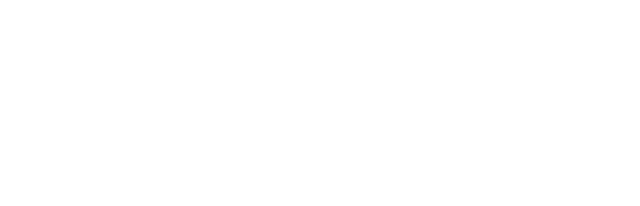
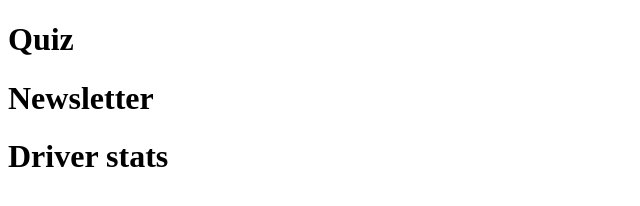
Before and after one commit to Kieran-Bourke/Milestone-project-2-, a plain HTML site: page index.html in a window 1280 px wide. Shown: the whole page, without its empty margins (0-640 px from the left). Drawn offline with Linux system fonts and the light colour scheme.

Commit message:
Add headers to divs

```diff
--- a/index.html
+++ b/index.html
@@ -7,13 +7,13 @@
 
 <body>
     <div id="quiz">
-
+        <h1>Quiz</h1>
     </div>
     <div id="newsLetter">
-
+        <h1>Newsletter</h1>
     </div>
     <div id="drive-Stats">
-
+        <h1>Driver stats</h1>
     </div>
 
 </body>
```
